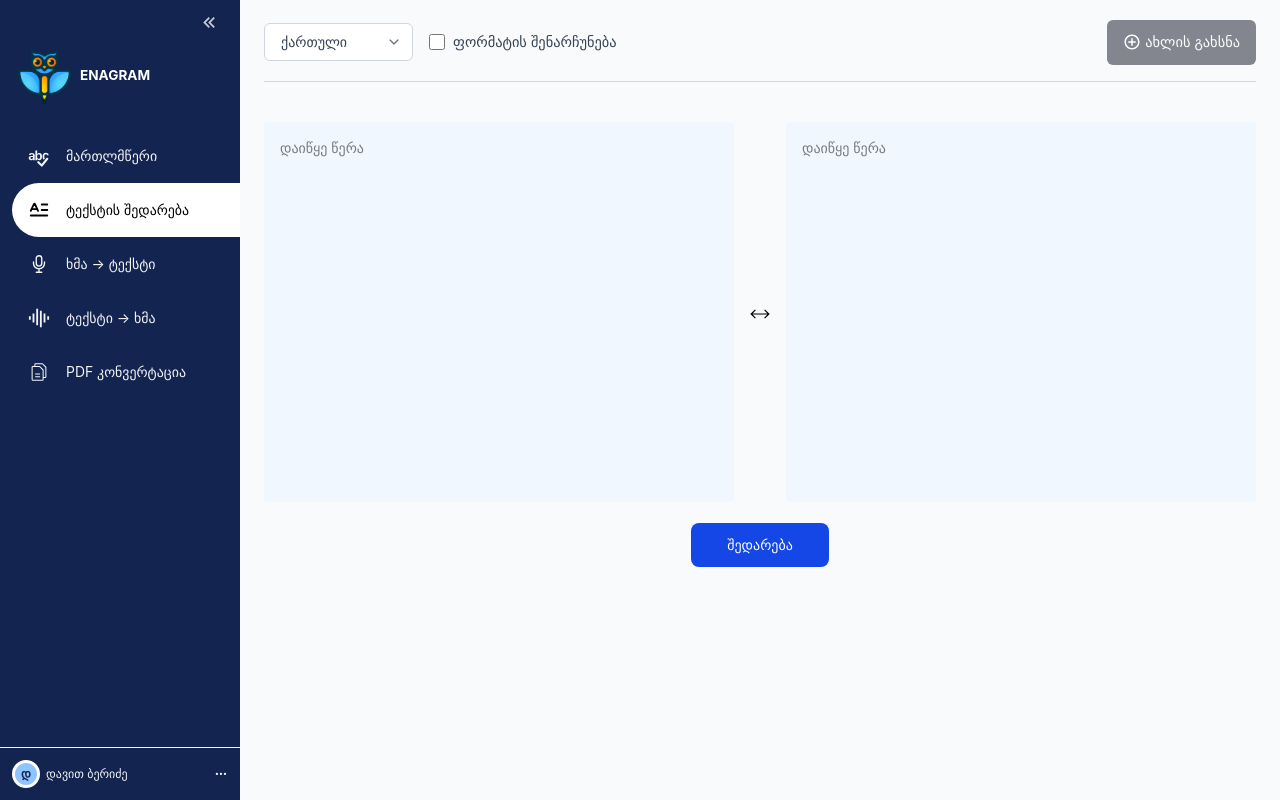
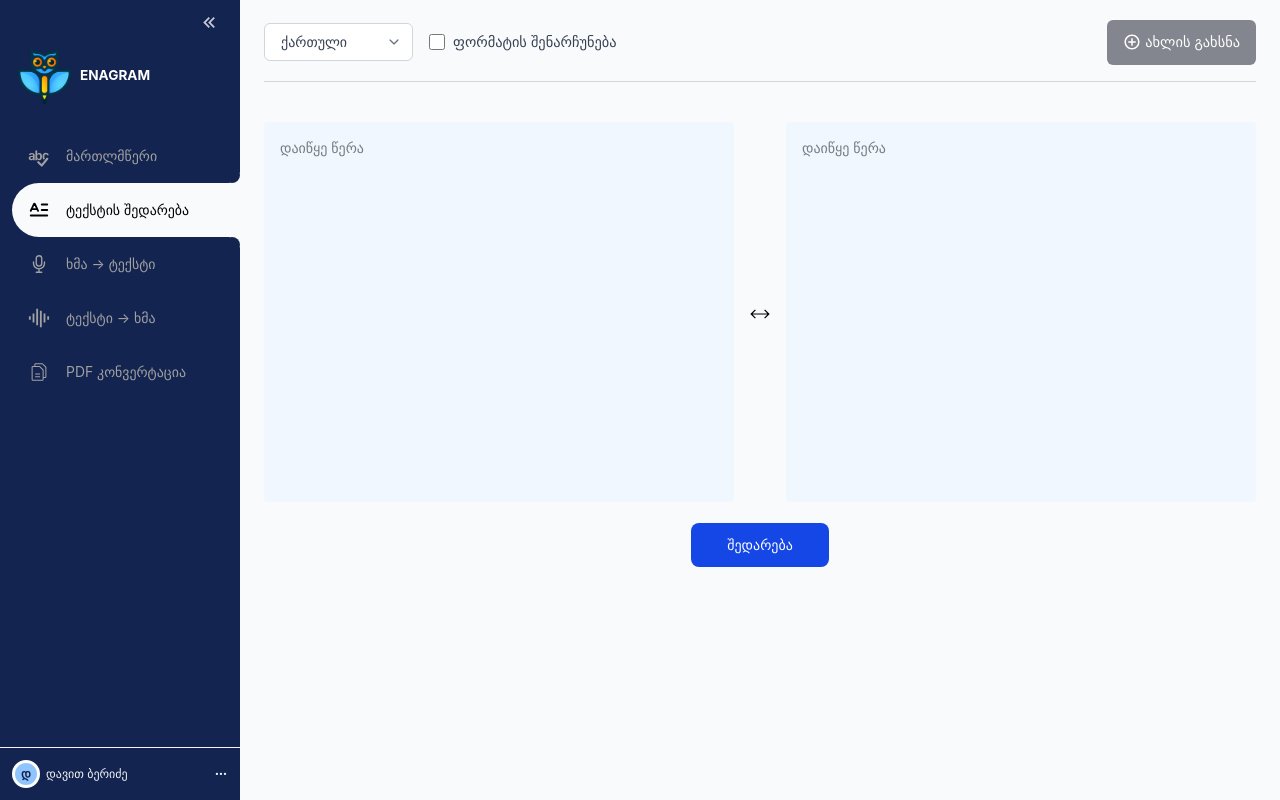
Before and after one commit to Beridze0/text-comparison, a React (Vite) app: page /comparison in a window 1280 px wide. Built offline with nearby package versions, Linux system fonts and the light colour scheme.

Commit message:
fixed sidebar curved borders

```diff
--- a/src/layout/sidebar/components/SidebarItem.jsx
+++ b/src/layout/sidebar/components/SidebarItem.jsx
@@ -14,10 +14,28 @@ export default function SidebarItem({
       to={link}
       onClick={onClick}
       className={({ isActive }) =>
-        `flex items-center gap-2 p-4 rounded-l-4xl
-      rounded-r-2xl hover:bg-white hover:text-black duration-300 ${
-        isActive ? "bg-white text-black rounded-r-none" : ""
-      }`
+        `flex items-center gap-2 p-4 rounded-l-4xl relative
+         rounded-r-2xl border-none
+
+         ${
+           isActive
+             ? `bg-gray-50 text-black rounded-r-none hover:text-black
+                before:opacity-100 after:opacity-100`
+             : `before:opacity-0 after:opacity-0 hover:text-white`
+         }
+
+         before:content-[""]
+         before:bg-transparent
+         before:absolute before:right-[0px] before:top-[-16px]
+         before:w-4 before:h-4 before:rounded-full
+         before:shadow-[3px_3px_0_-1px_#f9fafb]
+
+         after:content-[""]
+         after:bg-transparent
+         after:absolute after:right-[0px] after:bottom-[-16px]
+         after:w-4 after:h-4 after:rounded-full
+         after:shadow-[3px_-3px_0_-1px_#f9fafb]
+        `
       }
     >
       <Icon size={22} />
--- a/src/layout/sidebar/components/SidebarNav.jsx
+++ b/src/layout/sidebar/components/SidebarNav.jsx
@@ -4,7 +4,7 @@ import { sidebarItems } from "../sidebarData";
 
 export default function SidebarNav() {
   return (
-    <ul className="flex-1 flex flex-col mt-6  pl-3">
+    <ul className="flex-1 text-neutral-400 flex flex-col mt-6  pl-3">
       {sidebarItems.map((item) => (
         <li key={item.label}>
           <SidebarItem label={item.label} icon={item.icon} link={item.link} />
```
Also changed, not shown: 1 other file (tests, documents, lock files or other folders).
